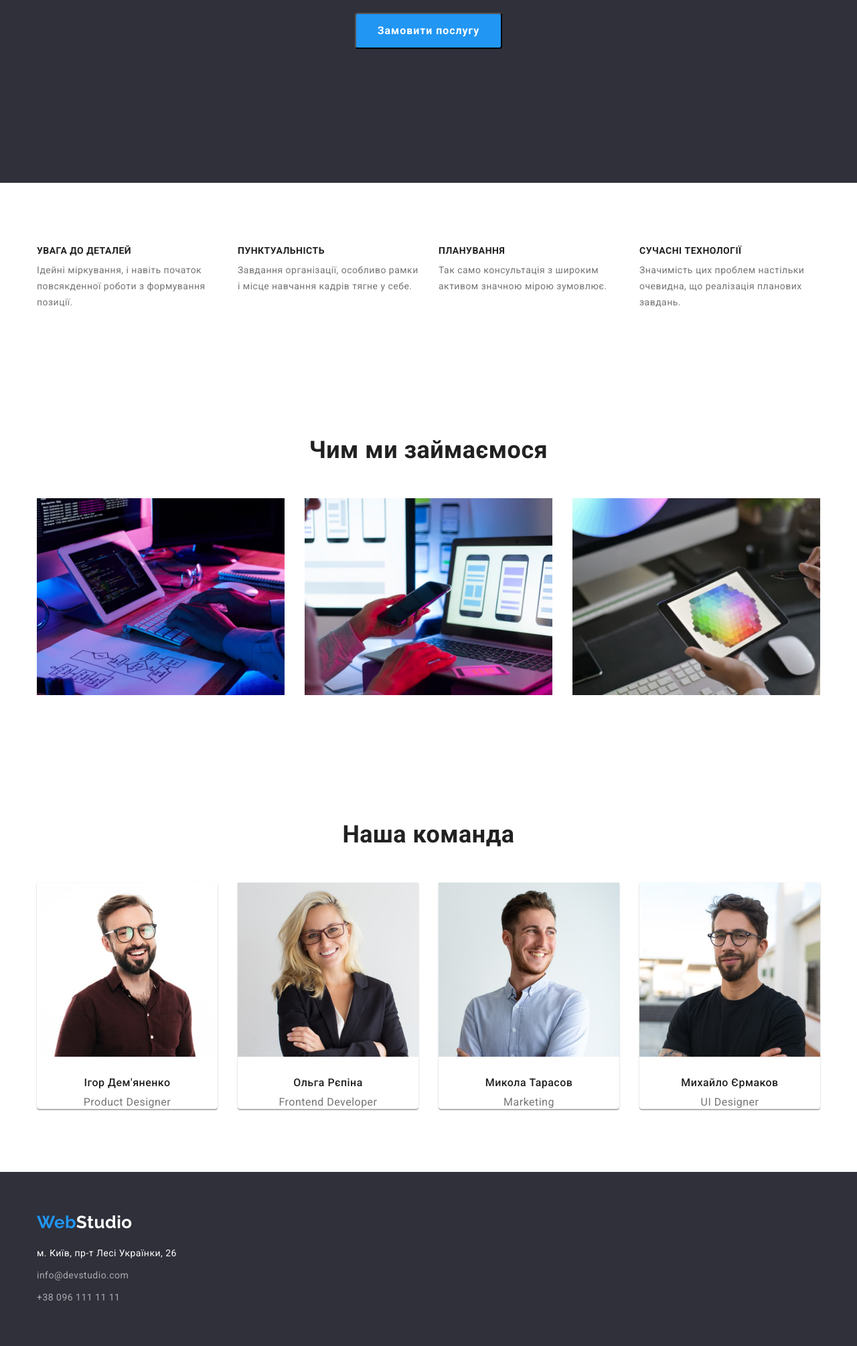
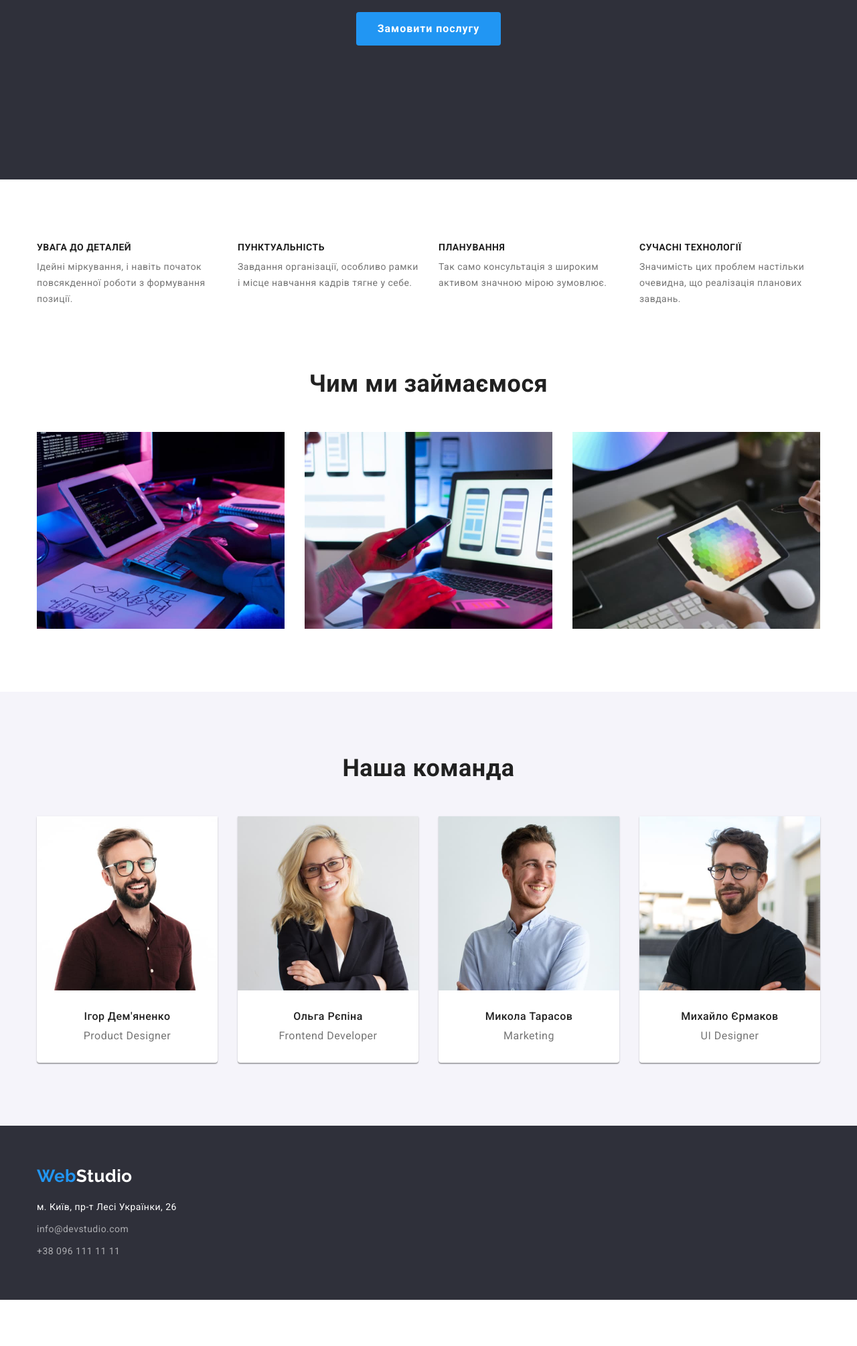
Before and after one commit to KaterynaKozlovska/goit-markup-hw-03, a plain HTML site: page index.html in a window 1280 px wide. Shown: the part 413-2423 px from the top of the page at 67% size. After the commit the page ends 2354 px from the top, so only its background shows below. Drawn offline with nearby package versions, Linux system fonts and the light colour scheme.

Commit message:
corect mistakes

```diff
--- a/css/styles.css
+++ b/css/styles.css
@@ -73,7 +73,7 @@ img {
 /* Header*/
 
 .page-header {
-  border: 1px solid #ECECEC;
+  border-bottom: 1px solid #ECECEC;
 
 }
 
@@ -188,6 +188,7 @@ img {
 }
 
 .hero-button {
+  border: none;
   border-radius: 4px;
   padding: 10px 32px;
   min-width: 216px;
@@ -245,12 +246,20 @@ img {
   line-height: 1.16;
 }
 
+.work {
+  padding-top: 0;
+}
+
 .work-list {
   display: flex;
 }
 
 .work-list .list:not(:last-child) {
   margin-right: 30px;
+}
+
+.team {
+  background-color: var(--background-secondary-color);
 }
 
 .team-list {
@@ -268,9 +277,9 @@ img {
   margin-right: 30px;
 }
 
-.team-photo {
-  margin-bottom: 30px;
-
+.team-descr {
+  padding-top: 30px;
+  padding-bottom: 30px;
 }
 
 .name {
@@ -282,9 +291,7 @@ img {
   line-height: 1.18;
 }
 
-.team {
-  background-color: var(---background-secondary-color);
-}
+
 
 .position {
   text-align: center;
@@ -364,12 +371,16 @@ img {
   margin-right: 8px;
 }
 
+.menu-button .list {
+  margin-bottom: 50px;
+}
+
 .menu-button-item {
   border-style: none;
   border-color: var(--background-secondary-color);
   border-radius: 4px;
   padding: 6px 22px;
-  margin-bottom: 50px;
+
 
   background: var(--background-secondary-color);
   font-family: inherit;
@@ -400,9 +411,12 @@ img {
   margin-left: 30px;
   margin-top: 30px;
 
-  border: 1px solid #EEEEEE;
+
 }
 
 .menu-content {
   padding: 20px 24px;
+  border-left: 1px solid #EEEEEE;
+  border-right: 1px solid #EEEEEE;
+  border-bottom: 1px solid #EEEEEE;
 }
--- a/index.html
+++ b/index.html
@@ -113,23 +113,31 @@
           <ul class="team-list">
             <li class="list">
               <img src="./images/photo-ihor.jpg" alt="Усміхнений чоловік в окулярах" class="team-photo" width="270" height="260" />
+              <div class="team-descr">
                 <h3 class="name">Ігор Дем'яненко</h3>
                 <p lang="en" class="position">Product Designer</p>
+              </div>
             </li>
             <li class="list">
               <img src="./images/photo-olha.jpg" alt=" Усміхнена жінка в окулярах" class="team-photo" width="270" height="260" />
+              <div class="team-descr">
 <h3 class="name">Ольга Рєпіна</h3>
 <p lang="en" class="position">Frontend Developer</p>
+              </div>
             </li>
             <li class="list">
               <img src="./images/photo-mukola.jpg" alt="Чоловік в окулярах" class="team-photo" width="270" height="260" />
+              <div class="team-descr">
 <h3 class="name">Микола Тарасов</h3>
 <p lang="en" class="position">Marketing</p>
+              </div>
             </li>
             <li class="list">
               <img src="./images/photo-mykhailo.jpg" alt="Усміхнений чоловік в окулярах" class="team-photo" width="270" height="260" />
+              <div class="team-descr">
 <h3 class="name">Михайло Єрмаков</h3>
 <p lang="en" class="position">UI Designer</p>
+              </div>
             </li>
           </ul>
         </div>
```
Also changed, not shown: portfolio.html (+19 -11 lines). Lines whose indentation alone changed are shown as unchanged.
